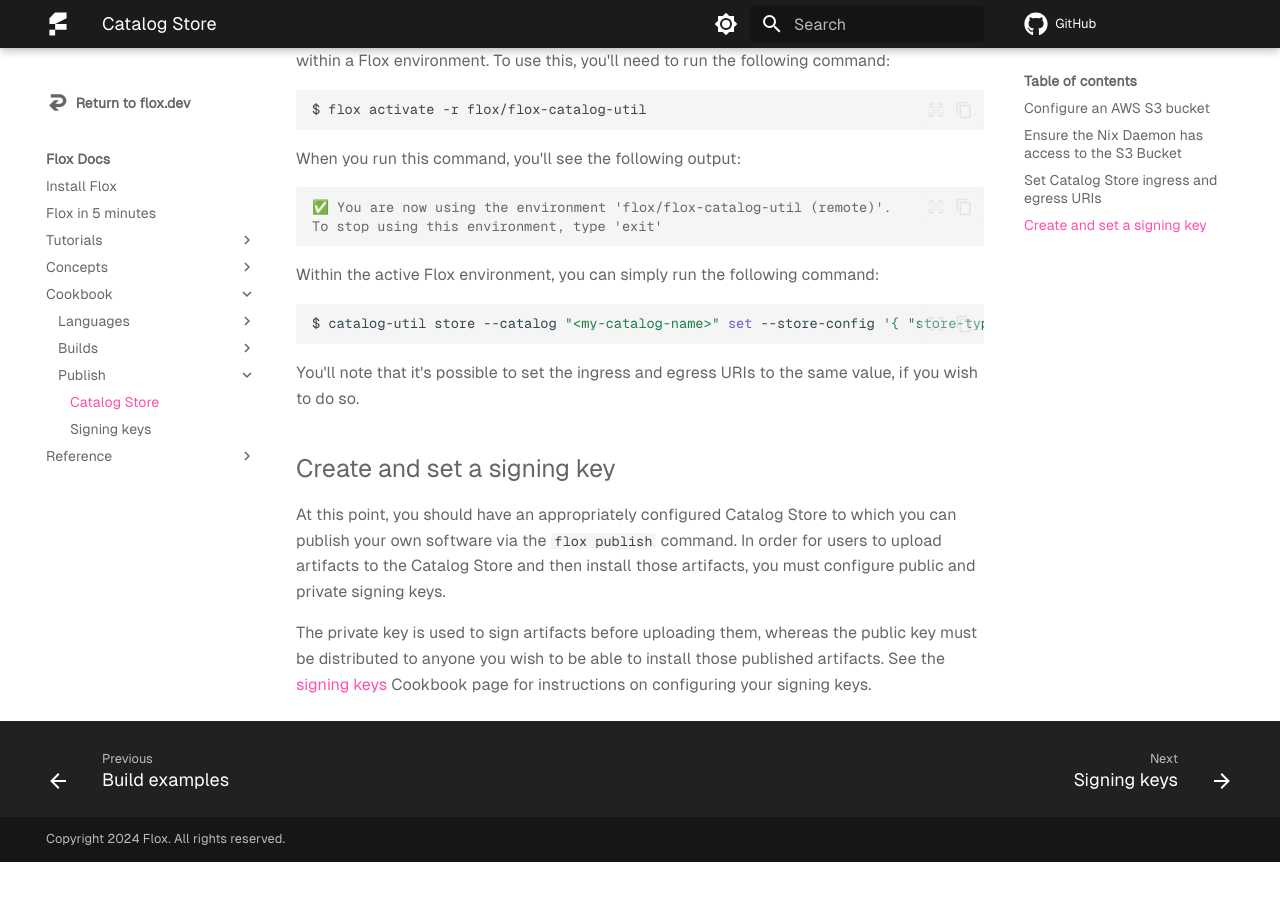
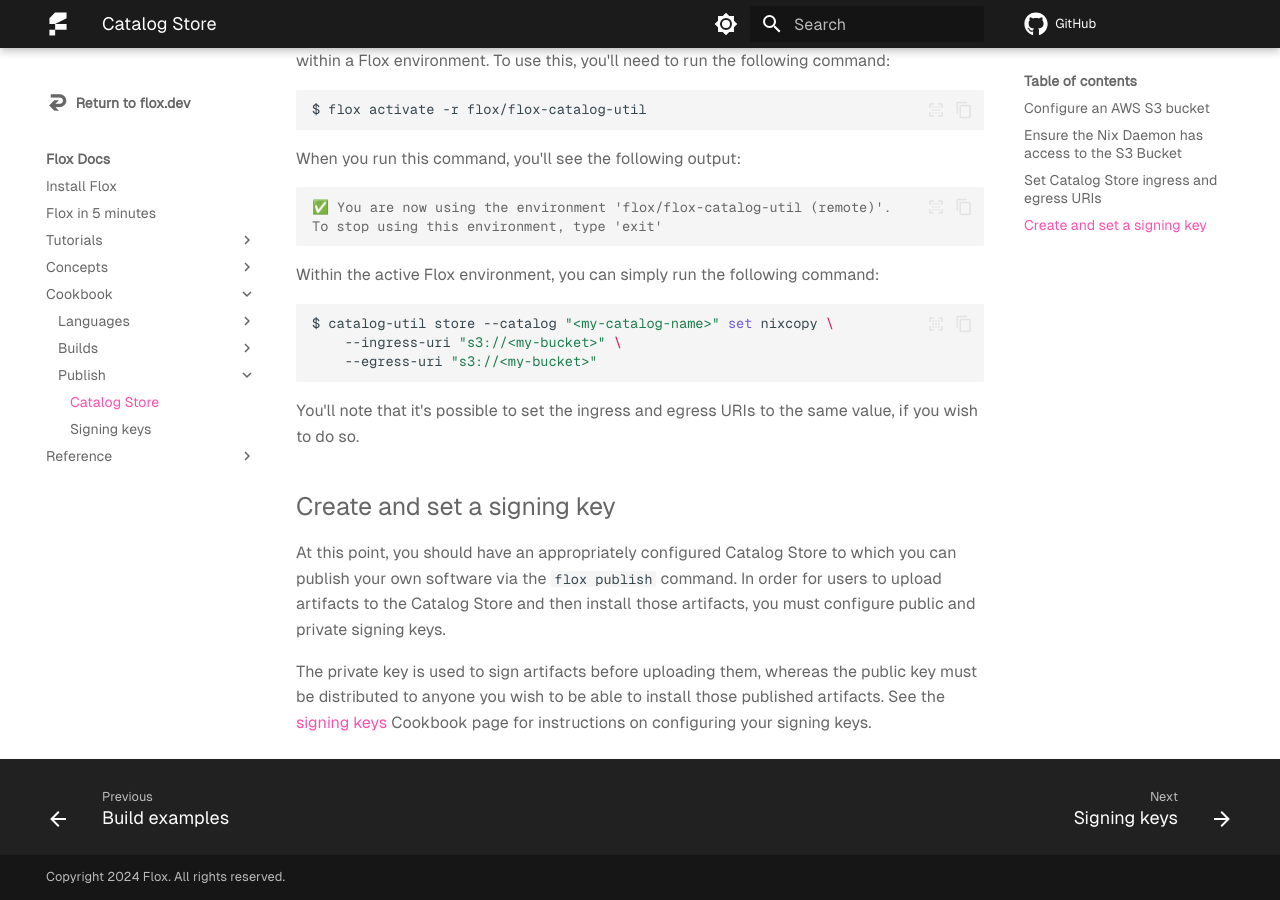
Before and after one commit to flox/floxdocs, an MkDocs documentation site: the page built from docs/cookbook/publish/catalog-store.md, in a window 1280 px wide and 900 px high, scrolled down 1343 px. Built offline with MkDocs 1.6.1 and Material for MkDocs 9.7.7, drawn with Linux system fonts in a browser that asks for light colours; plug-ins that fetch from the network failed and are left out; comment, search, counter and statistics services are not loaded; before the commit the page ends 2205 px from its top, so only the background shows below that.

Commit message:
fix: new command options for catalog-util store set

````diff
--- a/docs/cookbook/publish/catalog-store.md
+++ b/docs/cookbook/publish/catalog-store.md
@@ -84,7 +84,9 @@
 Within the active Flox environment, you can simply run the following command:
 
 ```sh
-$ catalog-util store --catalog "<my-catalog-name>" set --store-config '{ "store-type": "nix-copy", "ingress_uri": "s3://<my-bucket>", "egress_uri": "s3://<my-bucket>" }'
+$ catalog-util store --catalog "<my-catalog-name>" set nixcopy \
+    --ingress-uri "s3://<my-bucket>" \
+    --egress-uri "s3://<my-bucket>"
 ```
 
 You'll note that it's possible to set the ingress and egress URIs to the same
````
